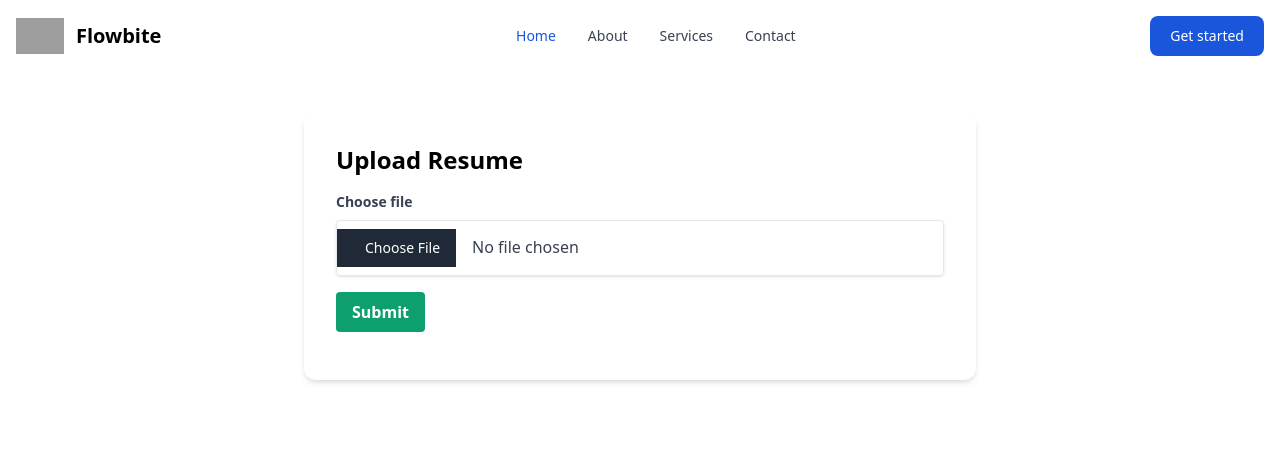
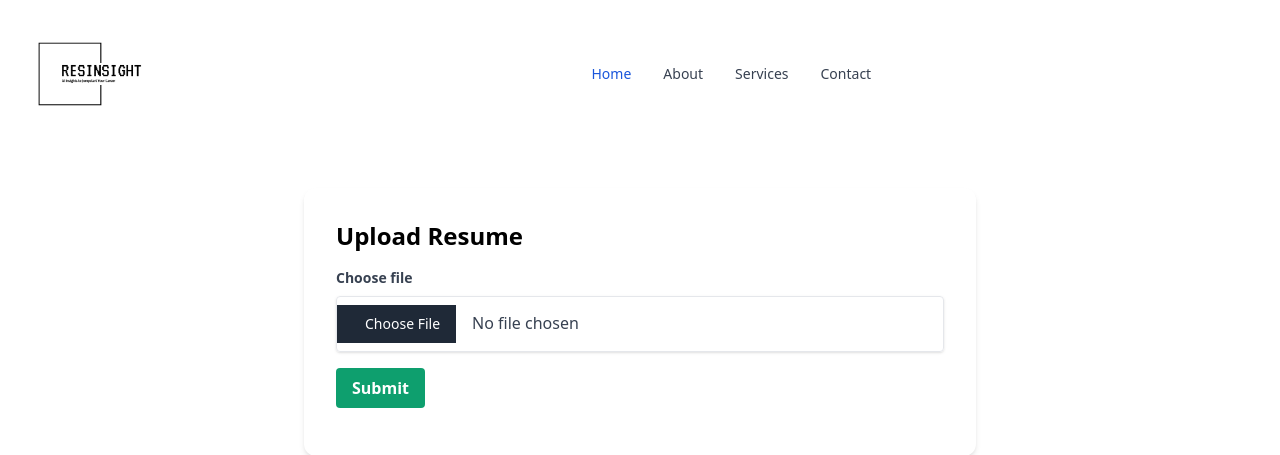
Before and after one commit to mohamedamor002/ResInsight, a Flask app: template templates/index.html in a window 1280 px wide. Shown: the top 455 px of the page. Run offline with Flask 3, Linux system fonts and the light colour scheme; the template is opened without the code that fills it, so the values that code supplies are empty; style sheets or scripts are compiled from the project's sources; some libraries are stand-ins or nearby versions; grey boxes are pictures that could not be loaded.

Commit message:
add Logo

```diff
--- a/templates/base.html
+++ b/templates/base.html
@@ -11,13 +11,10 @@
     <nav class="bg-white border-gray-200 px-2 sm:px-4 py-2.5 rounded dark:bg-gray-900">
         <div class="container flex flex-wrap items-center justify-between mx-auto">
             <a href="https://flowbite.com/" class="flex items-center">
-                <img src="https://flowbite.com/docs/images/logo.svg" class="h-6 mr-3 sm:h-9" alt="Flowbite Logo">
-                <span class="self-center text-xl font-semibold whitespace-nowrap dark:text-white">Flowbite</span>
+<img src="{{ url_for('static', filename='images/resinsight-high-resolution-logo.png') }}" class="h-24 mr-3 sm:h-32" >
             </a>
             <div class="flex md:order-2">
-                <button type="button"
-                    class="text-white bg-blue-700 hover:bg-blue-800 focus:ring-4 focus:outline-none focus:ring-blue-300 font-medium rounded-lg text-sm px-5 py-2.5 text-center mr-3 md:mr-0 dark:bg-blue-600 dark:hover:bg-blue-700 dark:focus:ring-blue-800">Get
-                    started</button>
+
                 <button data-collapse-toggle="navbar-cta" type="button"
                     class="inline-flex items-center p-2 text-sm text-gray-500 rounded-lg md:hidden hover:bg-gray-100 focus:outline-none focus:ring-2 focus:ring-gray-200 dark:text-gray-400 dark:hover:bg-gray-700 dark:focus:ring-gray-600"
                     aria-controls="navbar-cta" aria-expanded="false">
```
Also changed, not shown: static/images/resinsight-high-resolution-logo.png (added).
